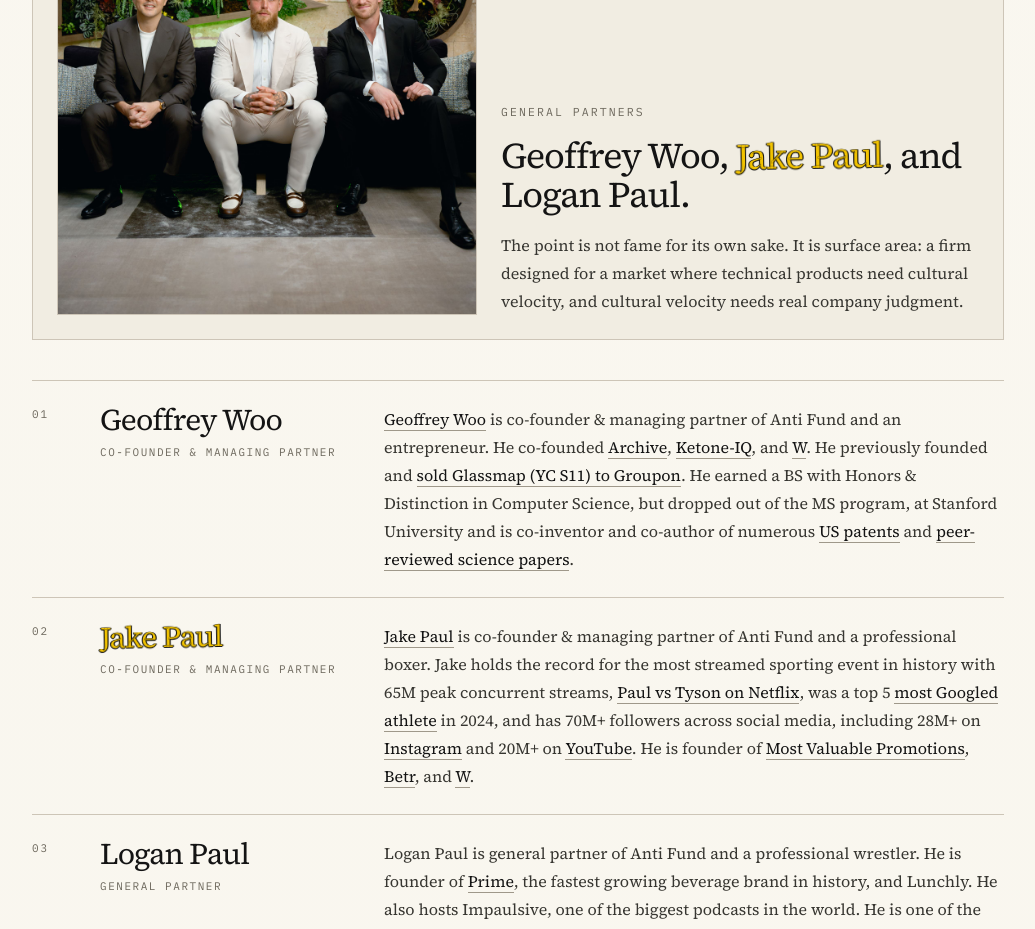
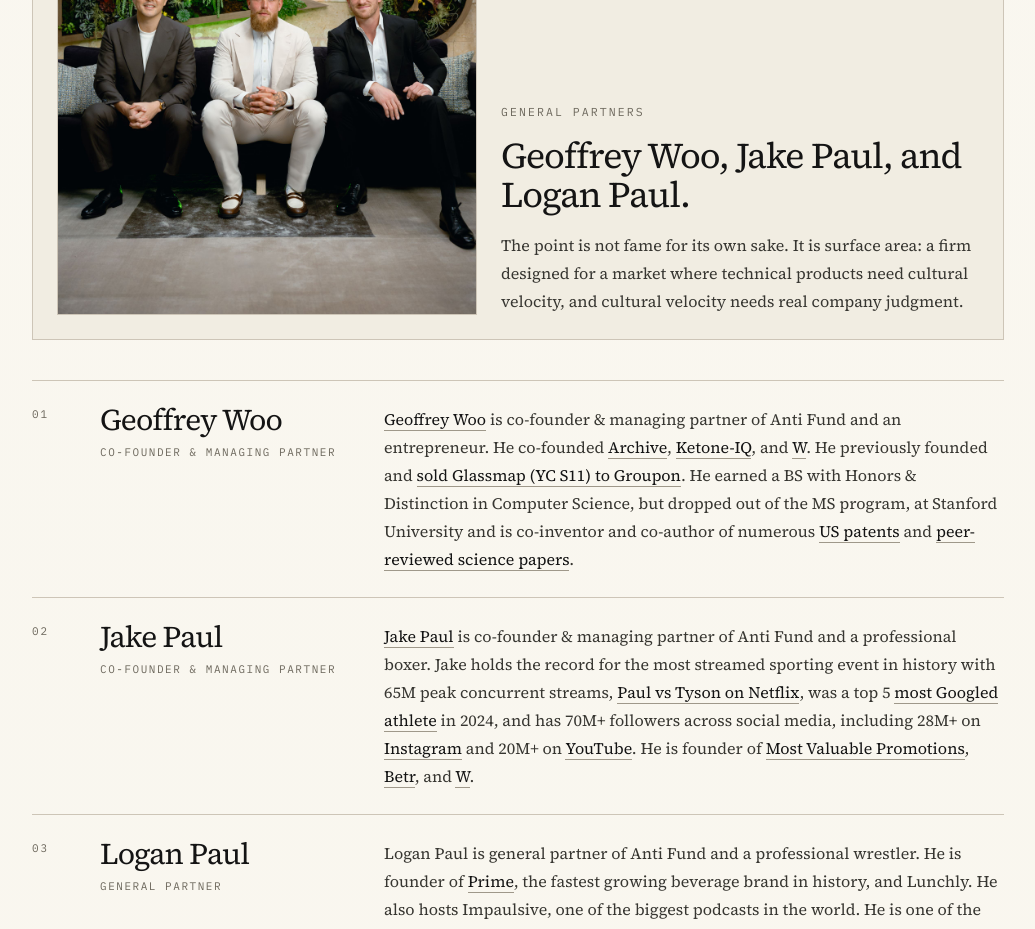
Before and after one commit to geoffreywoo/anti-fund, a Next.js app: page / in a window 1280 px wide. Shown: the part 3000-3929 px from the top of the page, without its empty margins (212-1247 px from the left). Built offline with nearby package versions, Linux system fonts and the light colour scheme.

Commit message:
Remove Jake Paul name highlight

```diff
--- a/app/globals.css
+++ b/app/globals.css
@@ -77,20 +77,6 @@ body::before {
 
 .paper-link:hover {
   border-color: var(--color-ink);
-}
-
-.jake-name {
-  color: #f2c300;
-  display: inline-block;
-  text-shadow:
-    0 1px 0 var(--color-ink),
-    1px 0 0 var(--color-ink),
-    -1px 0 0 var(--color-ink);
-  -webkit-text-stroke: 0.2px var(--color-ink);
-}
-
-.jake-name-display {
-  transform: rotate(-1deg);
 }
 
 [data-reveal] {
--- a/components/Team.tsx
+++ b/components/Team.tsx
@@ -23,14 +23,6 @@ function ExternalLink({
     >
       {children}
     </a>
-  );
-}
-
-function JakeName({ className = "" }: { className?: string }) {
-  return (
-    <span className={`jake-name ${className}`.trim()}>
-      Jake Paul
-    </span>
   );
 }
 
@@ -167,8 +159,7 @@ export default function Team() {
                 <figcaption className="space-y-3 sm:space-y-4">
                   <p className="paper-label">General Partners</p>
                   <p className="max-w-2xl font-display text-[2rem] leading-[1.08] tracking-[-0.03em] text-ink sm:text-3xl md:text-4xl">
-                    Geoffrey Woo, <JakeName className="jake-name-display" />,
-                    and Logan Paul.
+                    Geoffrey Woo, Jake Paul, and Logan Paul.
                   </p>
                   <p className="max-w-2xl text-base leading-7 text-ink-soft">
                     The point is not fame for its own sake. It is surface area:
@@ -191,11 +182,7 @@ export default function Team() {
                   </span>
                   <div>
                     <h3 className="font-display text-2xl leading-none tracking-[-0.03em] text-ink md:text-3xl">
-                      {member.name === "Jake Paul" ? (
-                        <JakeName className="jake-name-display" />
-                      ) : (
-                        member.name
-                      )}
+                      {member.name}
                     </h3>
                     <p className="mt-2 font-mono text-[11px] uppercase tracking-[0.14em] text-ink-muted">
                       {member.title}
```
